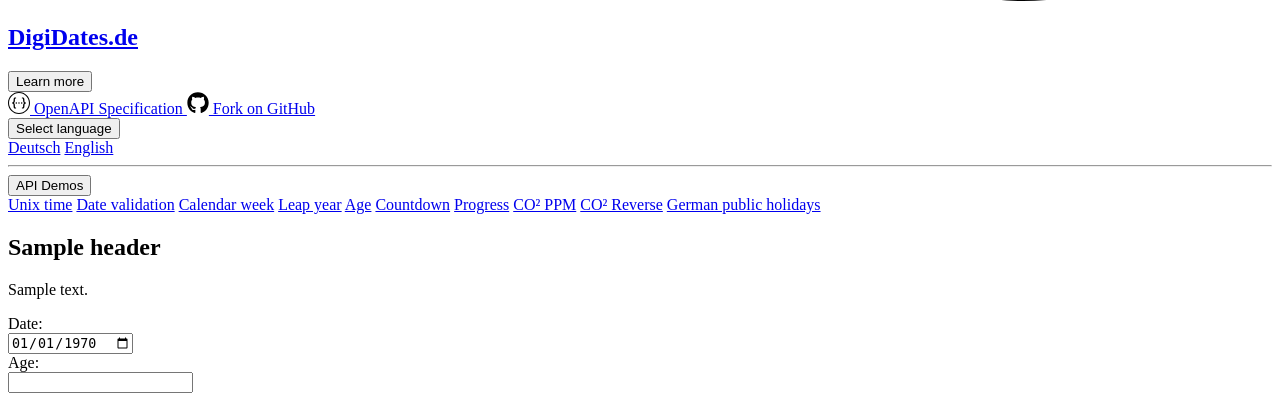
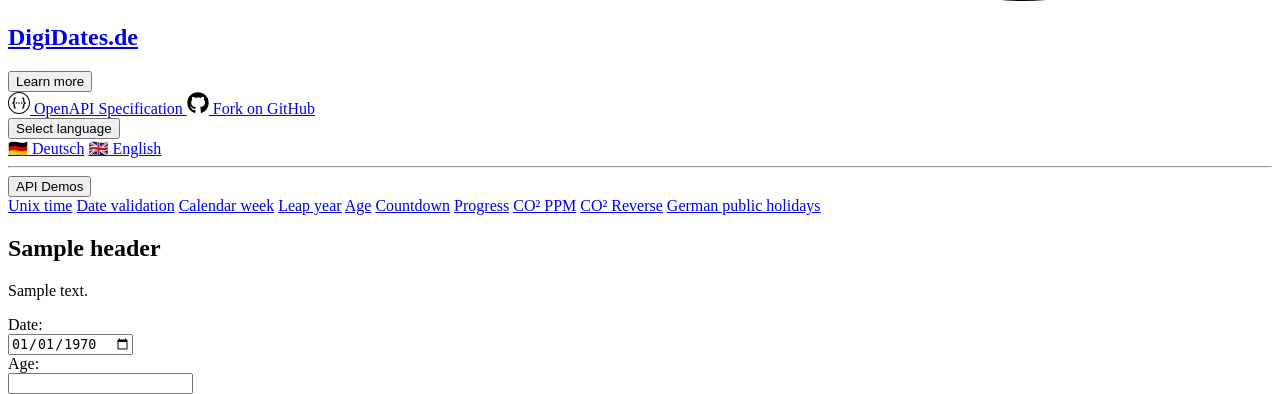
Before and after one commit to bandemer/digidatesAPI, a Symfony app: template templates/sites/age.html.twig in a window 1280 px wide. Shown: the part 1004-1398 px from the top of the page. Run offline with Twig, Linux system fonts and the light colour scheme; the template is opened without the code that fills it: most values are stand-ins (such as "Sample title", 1, 10 or a date in 2020); some libraries are stand-ins or nearby versions.

Commit message:
Added flag emojis 🚩 to language switch

```diff
--- a/templates/buttonbar.html.twig
+++ b/templates/buttonbar.html.twig
@@ -2,9 +2,7 @@
     <div class="dropdown-trigger">
         <button class="button" aria-haspopup="true" aria-controls="demos-dropdown">
             <span>{% trans %}API Demos{% endtrans %}</span>
-            <span class="icon is-small">
-        <i class="fas fa-angle-down" aria-hidden="true"></i>
-      </span>
+            <span class="icon is-small"><i class="fas fa-angle-down" aria-hidden="true"></i></span>
         </button>
     </div>
     <div class="dropdown-menu" id="demos-dropdown" role="menu">
--- a/templates/header.html.twig
+++ b/templates/header.html.twig
@@ -37,8 +37,8 @@
 	        </div>
 	        <div class="dropdown-menu" id="lang-dropdown" role="menu">
 	            <div class="dropdown-content">
-	                <a href="{{ path(app.request.get('_route'), { _locale: 'de' }) }}" class="dropdown-item">Deutsch</a>
-	                <a href="{{ path(app.request.get('_route'), { _locale: 'en' }) }}" class="dropdown-item">English</a>
+	                <a href="{{ path(app.request.get('_route'), { _locale: 'de' }) }}" class="dropdown-item">🇩🇪 Deutsch</a>
+	                <a href="{{ path(app.request.get('_route'), { _locale: 'en' }) }}" class="dropdown-item">🇬🇧 English</a>
 	            </div>
 	        </div>
 	    </div>
```
